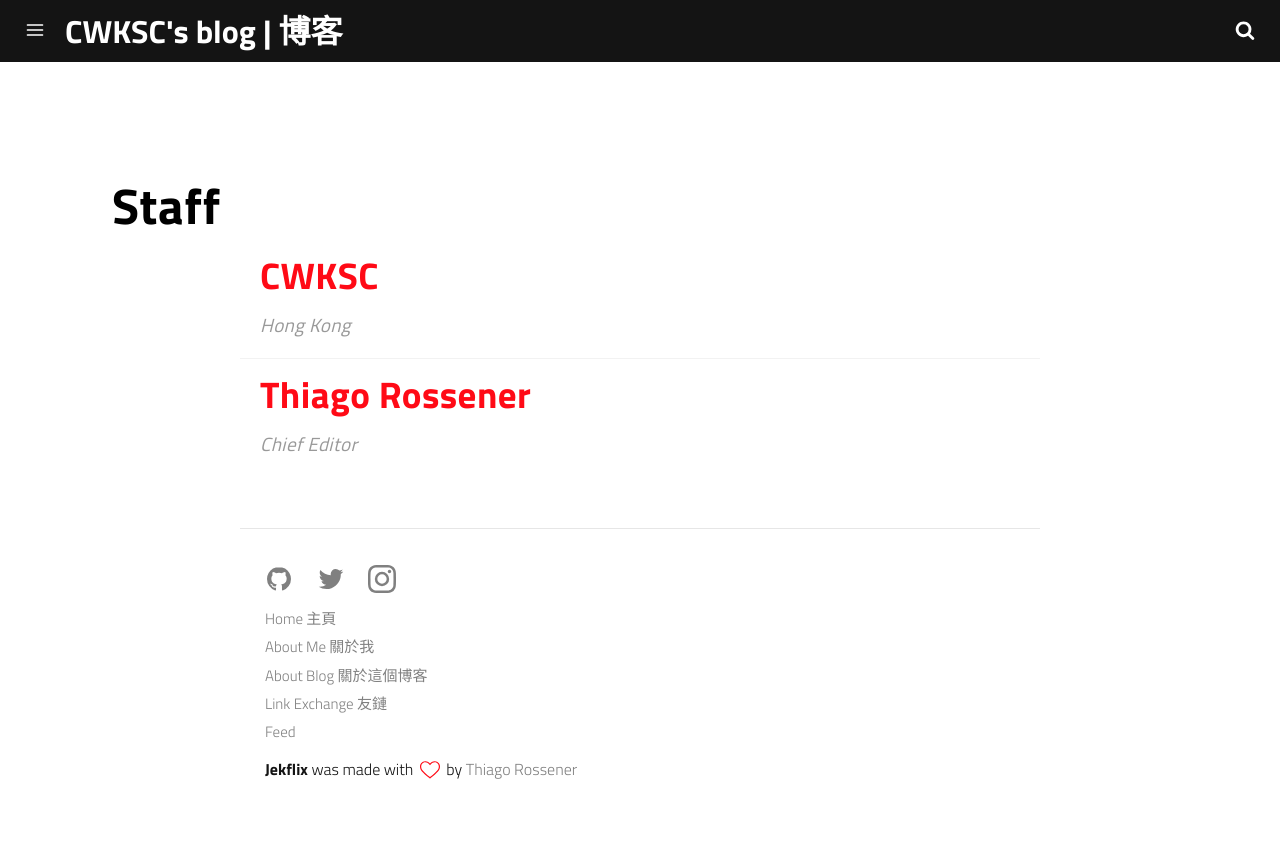
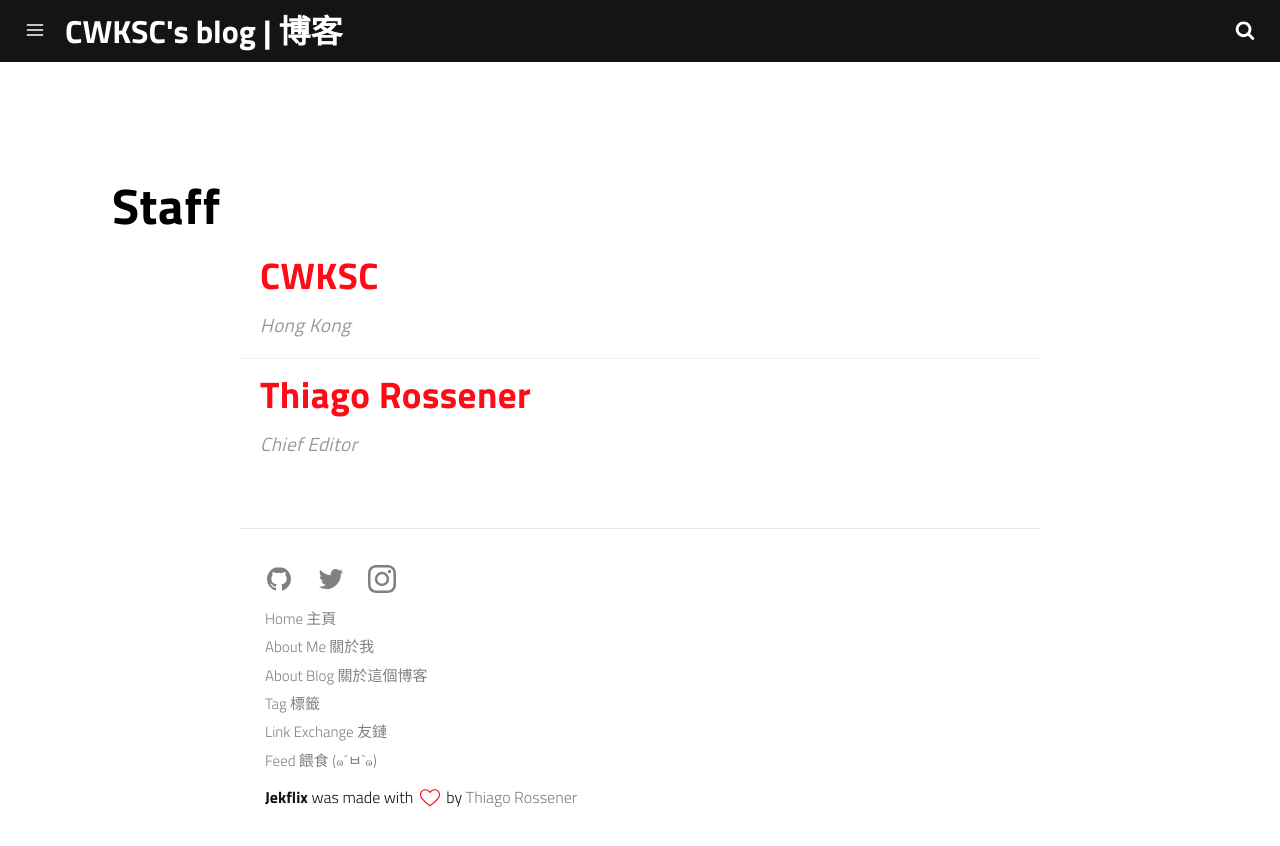
Before and after one commit to CWKSC/CWKSC.github.io_backup, a Jekyll site: the page built from staff.html, in a window 1280 px wide. Shown: the top 846 px of the page. Built offline with Jekyll 4.4.1, drawn with Linux system fonts in a browser that asks for light colours; a script that is not in the unit is left out.

Commit message:
Update tag and css of tag title

```diff
--- a/_config.yml
+++ b/_config.yml
@@ -18,11 +18,13 @@ menu:
     url: /about_me
   - title: About Blog 關於這個博客
     url: /about_this_blog
+  - title: Tag 標籤
+    url: /tags
 #  - title: Contact
 #    url: /contact
   - title: Link Exchange 友鏈
     url: /link_exchange
-  - title: Feed
+  - title: Feed 餵食 (๑´ㅂ`๑)
     url: /feed.xml
 
 
--- a/_sass/_post.scss
+++ b/_sass/_post.scss
@@ -659,7 +659,8 @@
 
   .tag-title {
     @include mainFont(300);
-    @include center(rem(800px));
+	@include center(rem(1096px));
+    //@include center(rem(800px));
     font-size: rem(30px);
     margin-top: rem(20px);
     padding: 0 rem(10px);
```
